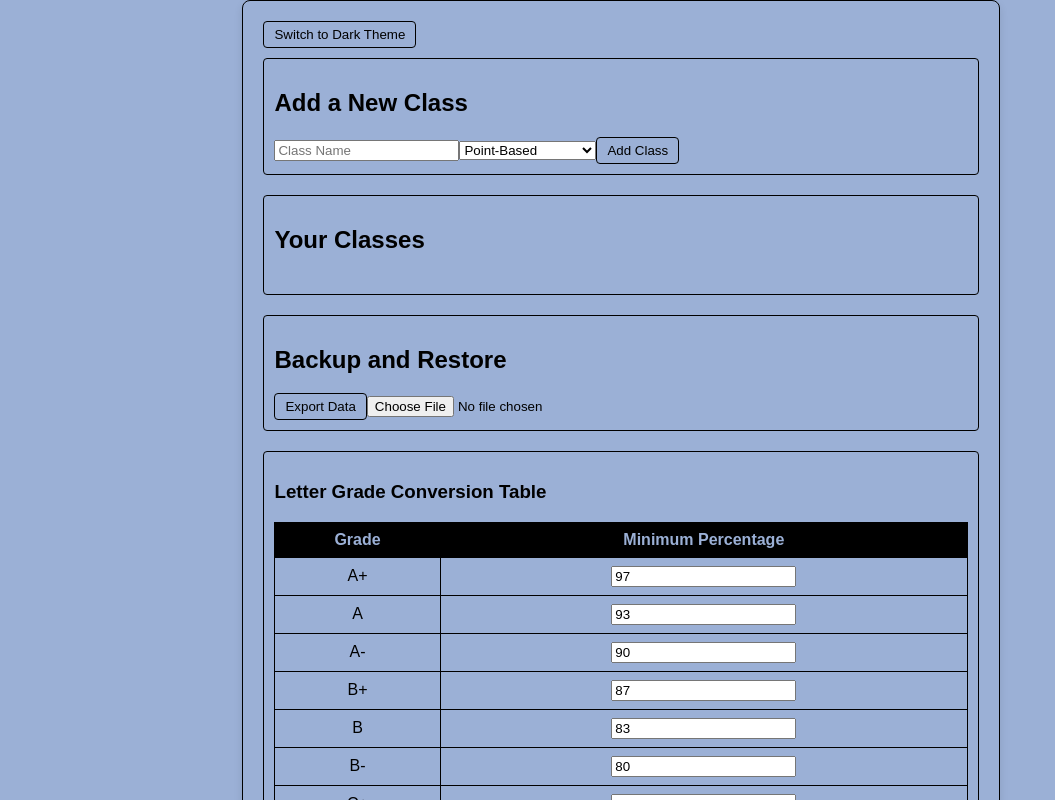
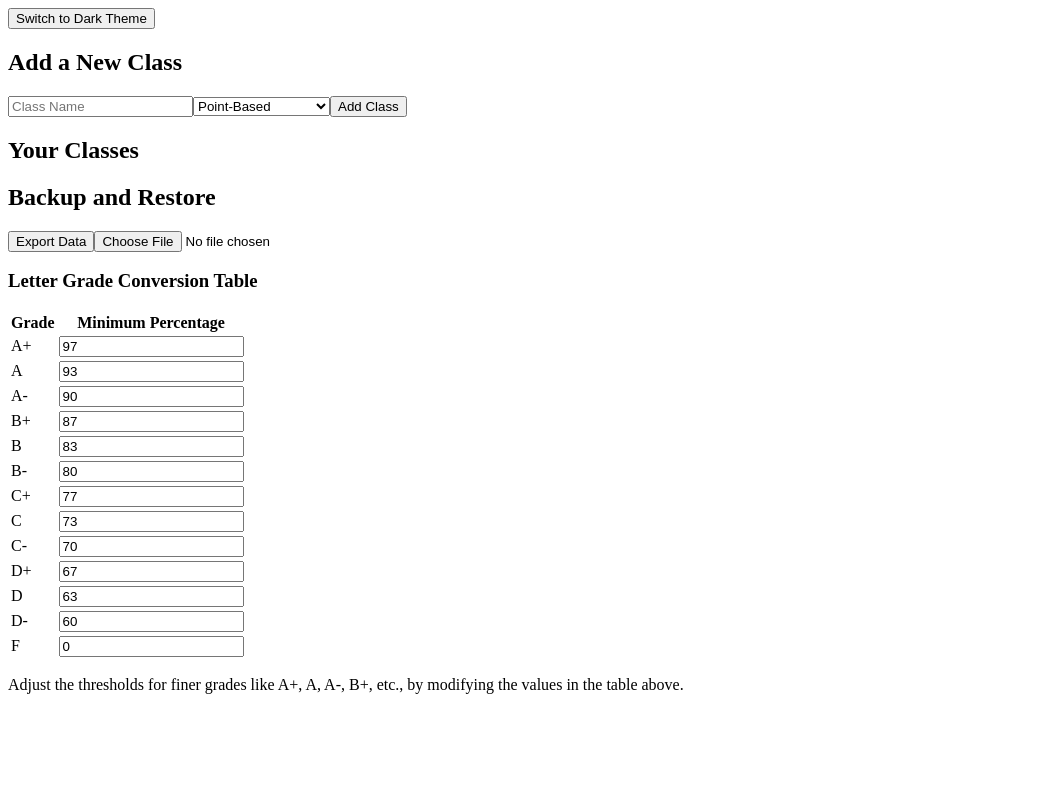
Before and after one commit to AnahatM/Grade-Calculator, a React (Create React App) app: page / in a window 1280 px wide. Shown: the top 800 px of the page, without its empty margins (0-1055 px from the left). Built offline with nearby package versions, Linux system fonts and the light colour scheme.

Commit message:
FIx build issue

```diff
--- a/package.json
+++ b/package.json
@@ -13,8 +13,8 @@
     "web-vitals": "^2.1.4"
   },
   "scripts": {
-    "start": "react-scripts start",
-    "build": "react-scripts build",
+    "start": "react-scripts --openssl-legacy-provider start",
+    "build": "react-scripts --openssl-legacy-provider build",
     "test": "react-scripts test",
     "eject": "react-scripts eject"
   },
--- a/src/index.css
+++ b/src/index.css
@@ -1,4 +1,4 @@
-:root {
+/* :root {
   --background-color: #9bb0d6;
   --text-color: #000000;
 }
@@ -102,4 +102,4 @@ button {
 button:hover {
   background-color: var(--text-color);
   color: var(--background-color);
-}
+} */
```
